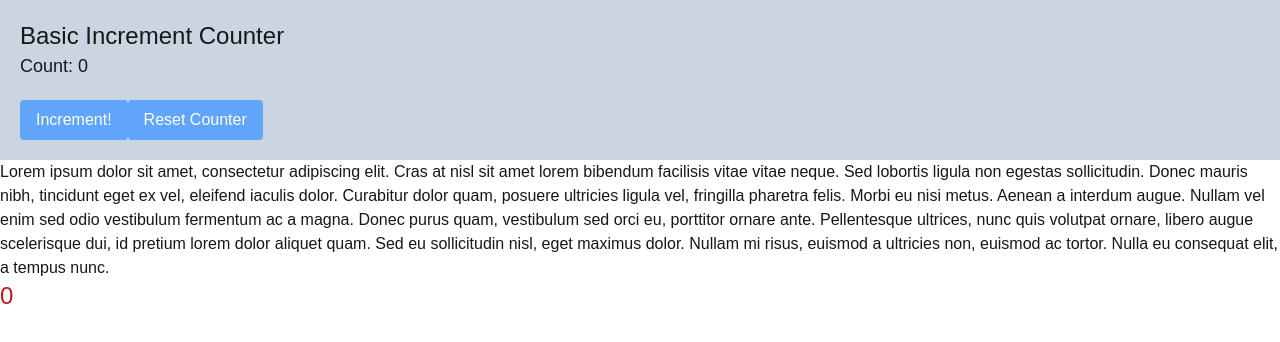
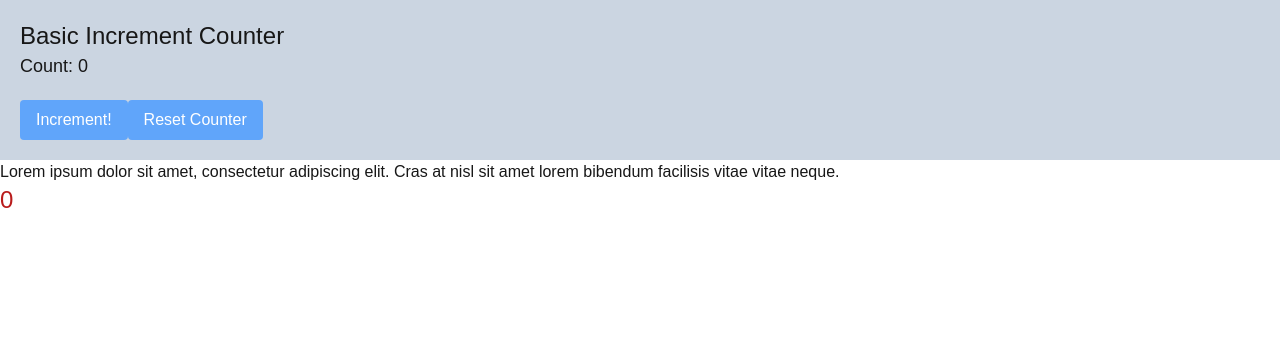
Before and after one commit to SAIT-FA2024/fa2024-cprg306g-classexamples, a Next.js app: page /week-4/counter-props in a window 1280 px wide. Shown: the top 342 px of the page. Built offline with nearby package versions, Linux system fonts and the light colour scheme.

Commit message:
week 4 small update

```diff
--- a/app/week-4/counter-props/page.js
+++ b/app/week-4/counter-props/page.js
@@ -26,7 +26,7 @@ export default function CounterPropPage(){
                 resetCounterFunction={resetCounter}
             />
             <article>
-                <p>Lorem ipsum dolor sit amet, consectetur adipiscing elit. Cras at nisl sit amet lorem bibendum facilisis vitae vitae neque. Sed lobortis ligula non egestas sollicitudin. Donec mauris nibh, tincidunt eget ex vel, eleifend iaculis dolor. Curabitur dolor quam, posuere ultricies ligula vel, fringilla pharetra felis. Morbi eu nisi metus. Aenean a interdum augue. Nullam vel enim sed odio vestibulum fermentum ac a magna. Donec purus quam, vestibulum sed orci eu, porttitor ornare ante. Pellentesque ultrices, nunc quis volutpat ornare, libero augue scelerisque dui, id pretium lorem dolor aliquet quam. Sed eu sollicitudin nisl, eget maximus dolor. Nullam mi risus, euismod a ultricies non, euismod ac tortor. Nulla eu consequat elit, a tempus nunc. </p>
+                <p>Lorem ipsum dolor sit amet, consectetur adipiscing elit. Cras at nisl sit amet lorem bibendum facilisis vitae vitae neque.</p>
             </article>
             <CounterDisplay currentCount={counter} />
         </main>
```
